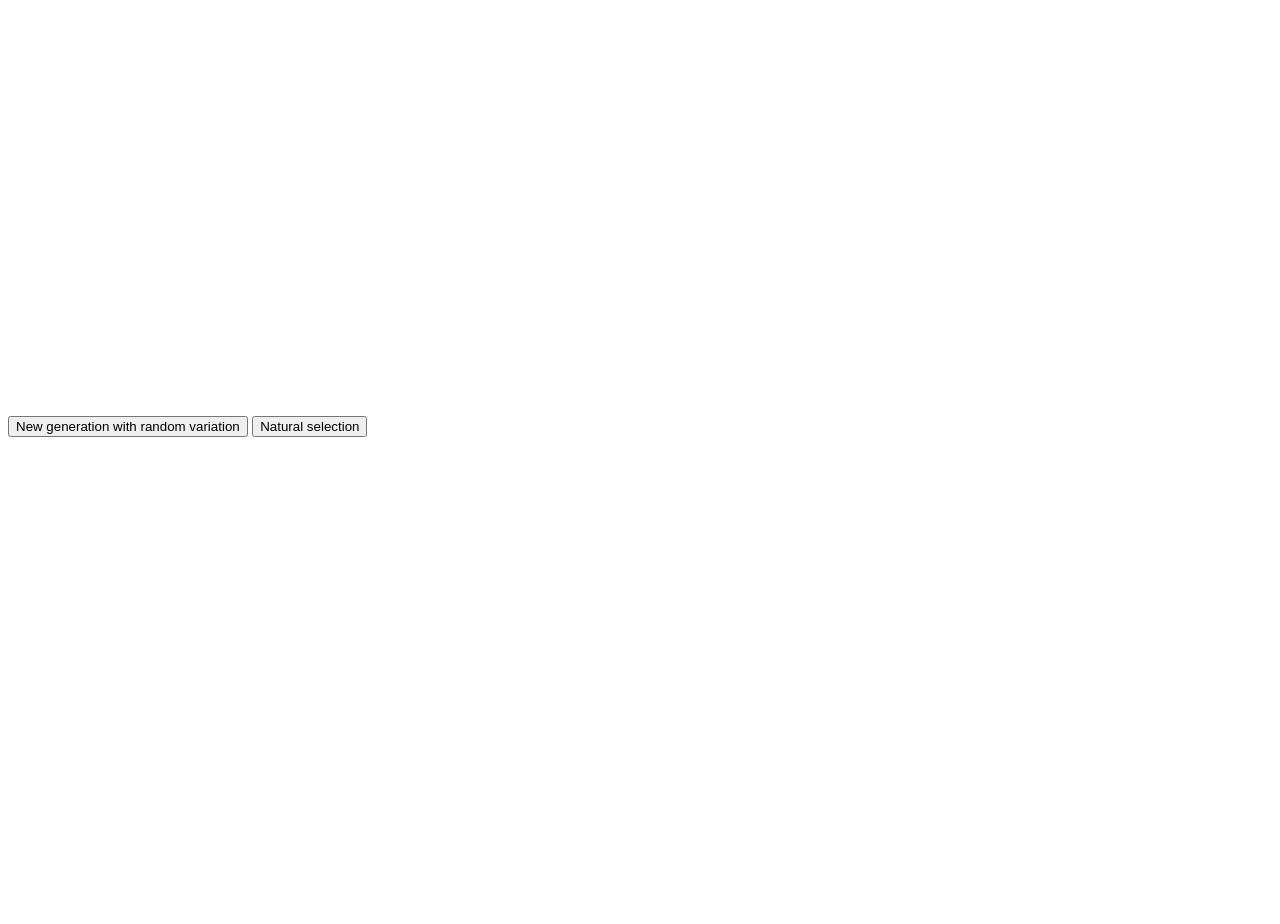
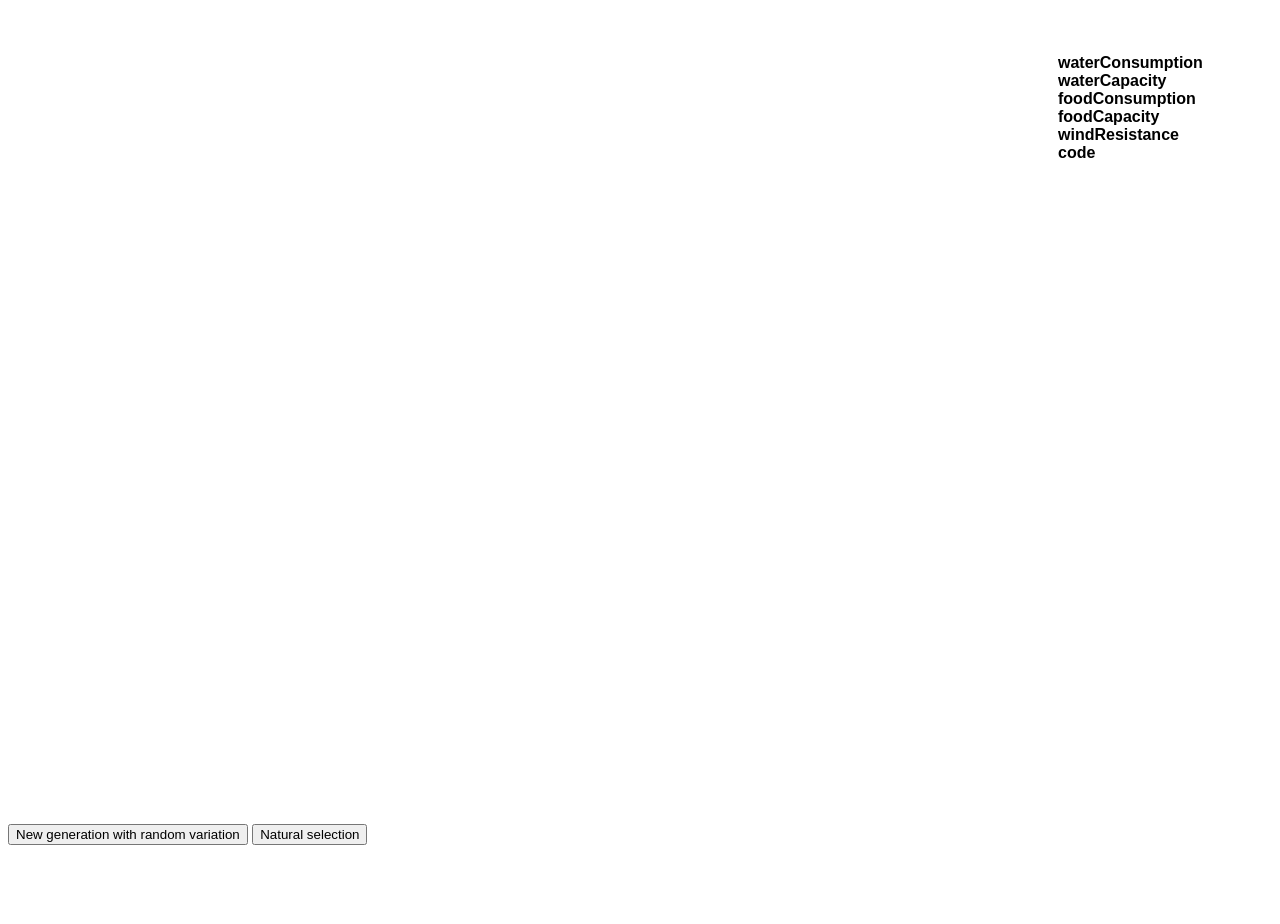
Before and after one commit to kennib/Stile, a website built with Parcel: page src/index.html in a window 1280 px wide. Before the commit the page ends 800 px from the top, so only its background shows below. Built offline with nearby package versions, Linux system fonts and the light colour scheme; what lindenmayer would draw is missing.

Commit message:
Added stats and display for stats

```diff
--- a/src/index.html
+++ b/src/index.html
@@ -7,6 +7,9 @@
 
   <body>
     <main></main>
+    <aside>
+      <ul></ul>
+    </aside>
     <nav>
       <button>New generation with random variation</button>
       <button>Natural selection</button>
--- a/src/index.mjs
+++ b/src/index.mjs
@@ -2,12 +2,13 @@ import "./styles.css";
 
 // Require the L-system library
 import LSystem from "lindenmayer";
-import plant from "./plant"
+import { plant, defaultStats } from "./plant"
 
 const main = document.querySelector("main");
+const statsDisplay = document.querySelector("aside")
 
 // Create a series of plants
-for (let x = 0; x<10; x++) {
+for (let x = 0; x<15; x++) {
     // Create a canvas
     const canvas = document.createElement("canvas");
     canvas.width = 200;
@@ -17,4 +18,31 @@ for (let x = 0; x<10; x++) {
     // Create the plant
     const plantVariation = plant(canvas);
     plantVariation.draw();
+
+    // Update the stats display on hover
+    canvas.addEventListener("mouseover", () => {
+        // display plant stats
+        for (const stat in plantVariation.stats) {
+            const output = statsDisplay.querySelector(`output[name=${stat}]`);
+            console.log(`output[name=${stat}]`)
+            output.value = plantVariation.stats[stat];
         }
+        // display L-system code
+        const output = statsDisplay.querySelector("output[name=code]");
+        output.value = plantVariation.lsystem.getString();
+    })
+}
+
+
+// Create the stats display
+for (const stat in { ...defaultStats, "code": undefined }) {
+    let li = document.createElement("li");
+    let label = document.createElement("label");
+    label.innerText = stat;
+    let output = document.createElement("output");
+    output.name = stat;
+
+    statsDisplay.querySelector('ul').appendChild(li);
+    li.appendChild(label);
+    li.appendChild(output);
+}
--- a/src/plant.js
+++ b/src/plant.js
@@ -1,5 +1,13 @@
 // Require the L-system library
 import LSystem from "lindenmayer";
+
+const defaultStats = {
+    waterConsumption: 0,
+    waterCapacity: 0,
+    foodConsumption: 0,
+    foodCapacity: 0,
+    windResistance: 0,
+};
 
 const plant = (canvas) => {
     // Get the canvas context
@@ -10,6 +18,7 @@ const plant = (canvas) => {
     let leafLength = 20;
     let leafWidth = 6;
     let linewidth = segmentLength / 6;
+    const stats = { ...defaultStats };
 
     // Now initialize the L-System to generate the plant
     // see: https://github.com/nylki/lindenmayer/blob/master/docs/index.md#stochastic
@@ -17,13 +26,13 @@ const plant = (canvas) => {
     const lsystem = new LSystem({
         productions: {
             X: {
-            successors: [
-                { weight: 0.4, successor: "FF-[FX]++[FX]" },
-                { weight: 0.3, successor: "F-L" },
-            ],
+                successors: [
+                    { weight: 0.4, successor: "FF-[FX]++[FX]" },
+                    { weight: 0.3, successor: "F-L" },
+                ],
             },
             F: {
-            successors: [{ weight: 1.0, successor: "F" }],
+                successors: [{ weight: 1.0, successor: "F" }],
             },
         },
         finals: {
@@ -35,6 +44,10 @@ const plant = (canvas) => {
                 ctx.lineTo(0, segmentLength / (lsystem.iterations + 1));
                 ctx.stroke();
                 ctx.translate(0, segmentLength / (lsystem.iterations + 1) - 1.5);
+
+                stats.windResistance += 4 - lsystem.iterations;
+                stats.foodConsumption += 1;
+                stats.waterCapacity += 1;
             },
             // Draw a leaf
             L: () => {
@@ -44,6 +57,9 @@ const plant = (canvas) => {
                 ctx.stroke();
                 ctx.fill();
                 ctx.translate(0, segmentLength / (lsystem.iterations + 1) - 1.5);
+
+                stats.waterConsumption += 1;
+                stats.foodCapacity += 1;
             },
             // Go left
             "+": () => {
@@ -91,7 +107,7 @@ const plant = (canvas) => {
         lsystem.final();
     }
 
-    return {lsystem, draw};
+    return {lsystem, stats, draw};
 };
 
-export default plant;
+export { plant, defaultStats };
--- a/src/styles.css
+++ b/src/styles.css
@@ -1,3 +1,33 @@
 body {
   font-family: sans-serif;
+
+  width: 100vw;
+  height: 100vh;
+
+  display: grid;
+  grid-template-columns: 1fr 300px;
+  grid-template-rows: 1fr 100px;
 }
+
+aside {
+  padding: 30px;
+}
+
+aside ul li {
+  display: flex;
+  flex-wrap: wrap;
+  gap: 10px;
+}
+
+aside ul li label {
+  font-weight: bold;
+  flex: 8 0 50%;
+}
+
+aside ul li output {
+  flex: 1 0 20%;
+}
+
+aside ul li output[name=code] {
+  flex-basis: 100%;
+}
```
Lines whose indentation alone changed are shown as unchanged.
